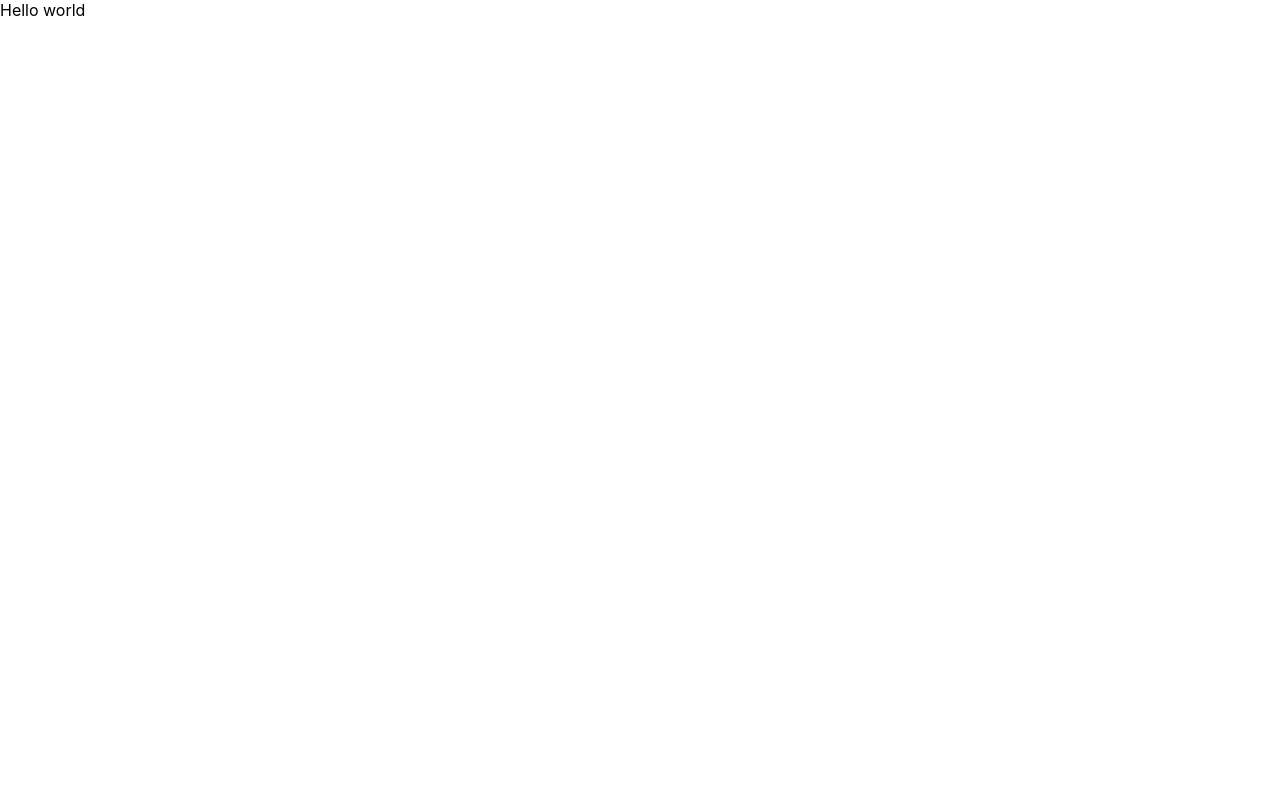
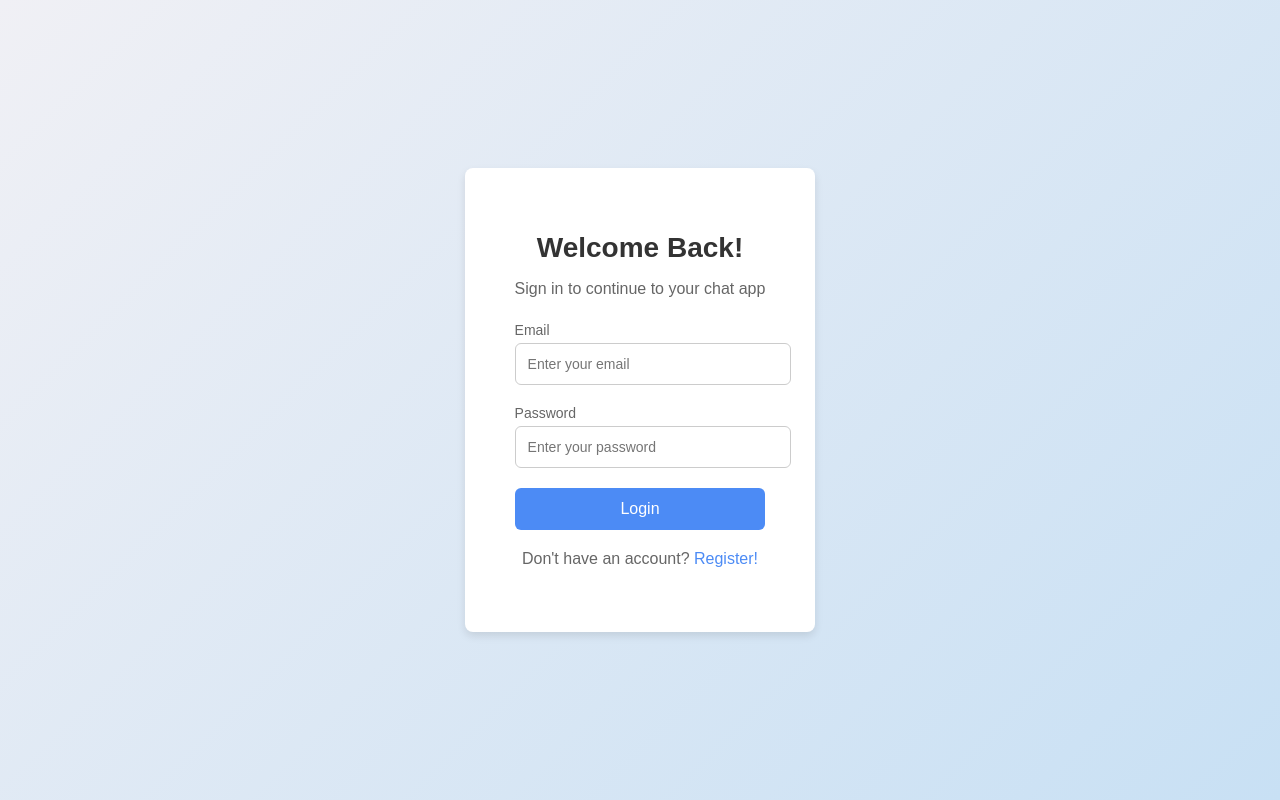
Before and after one commit to Arvindkumar7742/Chat-app-with-MySql, a React (Create React App) app in the folder frontend/: page / in a window 1280 px wide. Built offline with nearby package versions, Linux system fonts and the light colour scheme.

Commit message:
Regetring a user from frontend is completed

```diff
--- a/frontend/package.json
+++ b/frontend/package.json
@@ -10,6 +10,7 @@
     "emoji-picker-react": "^4.12.0",
     "react": "^18.3.1",
     "react-dom": "^18.3.1",
+    "react-hot-toast": "^2.4.1",
     "react-router-dom": "^6.27.0",
     "react-scripts": "5.0.1",
     "socket.io-client": "^4.8.1",
--- /dev/null
+++ b/frontend/src/Api_routes/route.js
@@ -0,0 +1,10 @@
+const Base = "http://localhost:8080";
+
+
+//User Routes
+
+const loginRoute = Base + "/api/user/login";
+const registerRoute = Base + "/api/user/createuser";
+
+
+export { Base, loginRoute, registerRoute }
--- a/frontend/src/App.js
+++ b/frontend/src/App.js
@@ -1,10 +1,24 @@
-import './App.css';
+import { BrowserRouter as Router, Route, Routes } from "react-router-dom";
+import { useContext } from "react";
+import { AuthContext } from "./context/AuthContext";
+import Login from "./pages/Login";
+import { Chat } from "./pages/Chat";
+import { Register } from "./pages/Register";
+function App() {
+  const { user } = useContext(AuthContext);
 
-function App() {
   return (
-    <div>
-      Hello world
+    <div className="App">
+      <Router>
+        <Routes>
+          <Route path="/register" element={<Register></Register>}></Route>
+          <Route path="/login" element={<Login></Login>}></Route>
+          <Route path="/chat" element={<Chat />}></Route>
+          <Route path="*" element={user ? <Chat></Chat> : <Login></Login>}></Route>
+        </Routes>
+      </Router>
     </div>
+
   );
 }
 
--- /dev/null
+++ b/frontend/src/context/AuthContext.js
@@ -0,0 +1,14 @@
+import { createContext,useState} from "react";
+
+export const AuthContext=createContext();
+
+const AuthContextProvider=({children})=>{
+    const[user,setUser]=useState(null);
+    return(
+         <AuthContext.Provider value={{user,setUser}}>
+            {children}
+         </AuthContext.Provider>
+    );
+}
+
+export default AuthContextProvider;
--- a/frontend/src/index.css
+++ b/frontend/src/index.css
@@ -11,3 +11,101 @@ code {
   font-family: source-code-pro, Menlo, Monaco, Consolas, 'Courier New',
     monospace;
 }
+/* Login.css */
+body {
+  font-family: Arial, sans-serif;
+  margin: 0;
+  padding: 0;
+  display: flex;
+  justify-content: center;
+  align-items: center;
+  height: 100vh;
+  background: linear-gradient(135deg, #f0f0f5, #c8e0f4);
+}
+
+.login-container {
+  display: flex;
+  justify-content: center;
+  align-items: center;
+  height: 100%;
+}
+
+.login-box {
+  background: #ffffff;
+  padding: 40px 50px;
+  border-radius: 8px;
+  box-shadow: 0 4px 8px rgba(0, 0, 0, 0.1);
+  text-align: center;
+  max-width: 400px;
+  width: 100%;
+}
+
+.login-box h2 {
+  font-size: 28px;
+  color: #333;
+  margin-bottom: 8px;
+}
+
+.login-box p {
+  font-size: 16px;
+  color: #666;
+  margin-bottom: 24px;
+}
+
+.input-group {
+  margin-bottom: 20px;
+  text-align: left;
+}
+
+.input-group label {
+  display: block;
+  font-size: 14px;
+  color: #666;
+  margin-bottom: 5px;
+}
+
+.input-group input {
+  width: 100%;
+  padding: 12px;
+  border: 1px solid #ccc;
+  border-radius: 6px;
+  font-size: 14px;
+  outline: none;
+  transition: border-color 0.3s;
+}
+
+.input-group input:focus {
+  border-color: #4c8bf5;
+}
+
+.login-button {
+  width: 100%;
+  padding: 12px;
+  background: #4c8bf5;
+  border: none;
+  border-radius: 6px;
+  font-size: 16px;
+  color: #ffffff;
+  cursor: pointer;
+  transition: background-color 0.3s;
+}
+
+.login-button:hover {
+  background: #357ae8;
+}
+
+.footer-text {
+  margin-top: 20px;
+  font-size: 14px;
+  color: #666;
+}
+
+.footer-text a {
+  color: #4c8bf5;
+  text-decoration: none;
+  font-weight: 500;
+}
+
+.footer-text a:hover {
+  text-decoration: underline;
+}
--- a/frontend/src/index.js
+++ b/frontend/src/index.js
@@ -2,10 +2,15 @@ import React from 'react';
 import ReactDOM from 'react-dom/client';
 import './index.css';
 import App from './App';
+import AuthContextProvider from './context/AuthContext';
+import {Toaster} from "react-hot-toast"
 
 const root = ReactDOM.createRoot(document.getElementById('root'));
 root.render(
   <React.StrictMode>
-    <App />
+    <AuthContextProvider>
+      <App />
+      <Toaster/>
+    </AuthContextProvider>
   </React.StrictMode>
 );
--- /dev/null
+++ b/frontend/src/pages/Chat.jsx
@@ -0,0 +1,7 @@
+import React from 'react'
+
+export const Chat = () => {
+  return (
+    <div>Chat</div>
+  )
+}
--- /dev/null
+++ b/frontend/src/pages/Login.jsx
@@ -0,0 +1,31 @@
+// Login.js
+import React from 'react';
+
+const Login = () => {
+    return (
+        <div className="login-container">
+            <div className="login-box">
+                <h2>Welcome Back!</h2>
+                <p>Sign in to continue to your chat app</p>
+
+                <form>
+                    <div className="input-group">
+                        <label htmlFor="email">Email</label>
+                        <input type="email" id="email" placeholder="Enter your email" required />
+                    </div>
+                    <div className="input-group">
+                        <label htmlFor="password">Password</label>
+                        <input type="password" id="password" placeholder="Enter your password" required />
+                    </div>
+                    <button type="submit" className="login-button">Login</button>
+                </form>
+
+                <div className="footer-text">
+                    <p>Don't have an account? <a href="/register">Register!</a></p>
+                </div>
+            </div>
+        </div>
+    );
+};
+
+export default Login;
--- /dev/null
+++ b/frontend/src/pages/Register.jsx
@@ -0,0 +1,117 @@
+import React, { useContext, useEffect, useState } from 'react'
+import { useNavigate } from 'react-router-dom';
+import axios from "axios";
+import { registerRoute } from '../Api_routes/route';
+import { AuthContext } from '../context/AuthContext';
+import toast from 'react-hot-toast';
+
+export const Register = () => {
+  const navigate = useNavigate();
+  const { user, setUser } = useContext(AuthContext);
+
+  useEffect(() => {
+    if (localStorage.getItem("chat-user")) {
+      console.log("Register  ", user);
+      setUser(JSON.parse(localStorage.getItem("chat-user")));
+      console.log("Register  ", user);
+      navigate("/chat");
+    }
+  }, []);
+
+  const [userEmail, setUserEmail] = useState("");
+  const [userName, setUserName] = useState('');
+  const [password, setPassword] = useState('');
+
+  const [isRegistered, setIsRegistered] = useState(false);
+  const [registerError, setRegisterError] = useState(false);
+  const [registerMessage, setRegisterMessage] = useState("");
+
+  const handleClick = async (e) => {
+    e.preventDefault();
+    try{
+      if (handleValidation()) {
+        const { data } = await axios.post(registerRoute, { userEmail, userName, password });
+        if (data.success) {
+          setIsRegistered(true);
+          setRegisterError(false);
+          toast.success("Registered successfully!")
+          navigate("/");
+        }
+        else {
+          setRegisterError(true);
+          setRegisterMessage(data.message);
+          throw new Error(data.message);
+        }
+      }
+    }catch(error){
+      console.log("THE ERROR MESSAGE FROM THE BACKEND USER CREATE",error);
+      toast.error(error.response.data.message);
+    }
+    return;
+  }
+  const validateEmail = () => {
+    const mail = document.getElementById("myemail").value;
+    var regex = /^([a-zA-z0-9\._]+)@([a-zA-z0-9]+)\.([a-z]+)(\.([a-z]+))?$/
+    if (regex.test(mail)) {
+      console.log("i am here email");
+      return true;
+    }
+    else {
+      return false;
+    }
+  }
+  const handleValidation = () => {
+    if (userName === '') {
+      toast.error('Username is empty')
+      setRegisterError(true);
+      setRegisterMessage("please fill the username");
+      return false;
+    }
+    else if (!validateEmail()) {
+      if(userEmail==""){
+        toast.error("useremail is empty");
+        return;
+      }
+      toast.error('Invalid email');
+      setRegisterError(true);
+      setRegisterMessage("Enter a valid  email ")
+      return false;
+    }
+    else if (password === "") {
+      toast.error("password is empty")
+      setRegisterError(true);
+      setRegisterMessage("password cant be empty")
+      return false;
+    }
+    return true;
+  }
+
+  return (
+    <div className="login-container">
+      <div className="login-box">
+        <h2>Create an Account</h2>
+        <p>Join our chat community</p>
+
+        <form>
+          <div className="input-group">
+            <label htmlFor="username">Username</label>
+            <input required placeholder='username...' value={userName} type="text" name="username" onChange={(e) => setUserName(e.target.value)} />
+          </div>
+          <div className="input-group">
+            <label htmlFor="myemail">Email</label>
+            <input required id="myemail" placeholder='Email...' value={userEmail} type="email" name="useremail" onChange={(e) => setUserEmail(e.target.value)} />
+          </div>
+          <div className="input-group">
+            <label htmlFor="password">Password</label>
+            <input required placeholder='password..' value={password} type="password" name="password" onChange={(e) => setPassword(e.target.value)} />
+          </div>
+          <button type="submit" onClick={(e) => handleClick(e)} className="login-button">Register</button>
+        </form>
+
+        <div className="footer-text">
+          <p>Already have an account? <a href="/login">Login!</a></p>
+        </div>
+      </div>
+    </div>
+  )
+}
```
Also changed, not shown: 1 other file (tests, documents, lock files or other folders).
